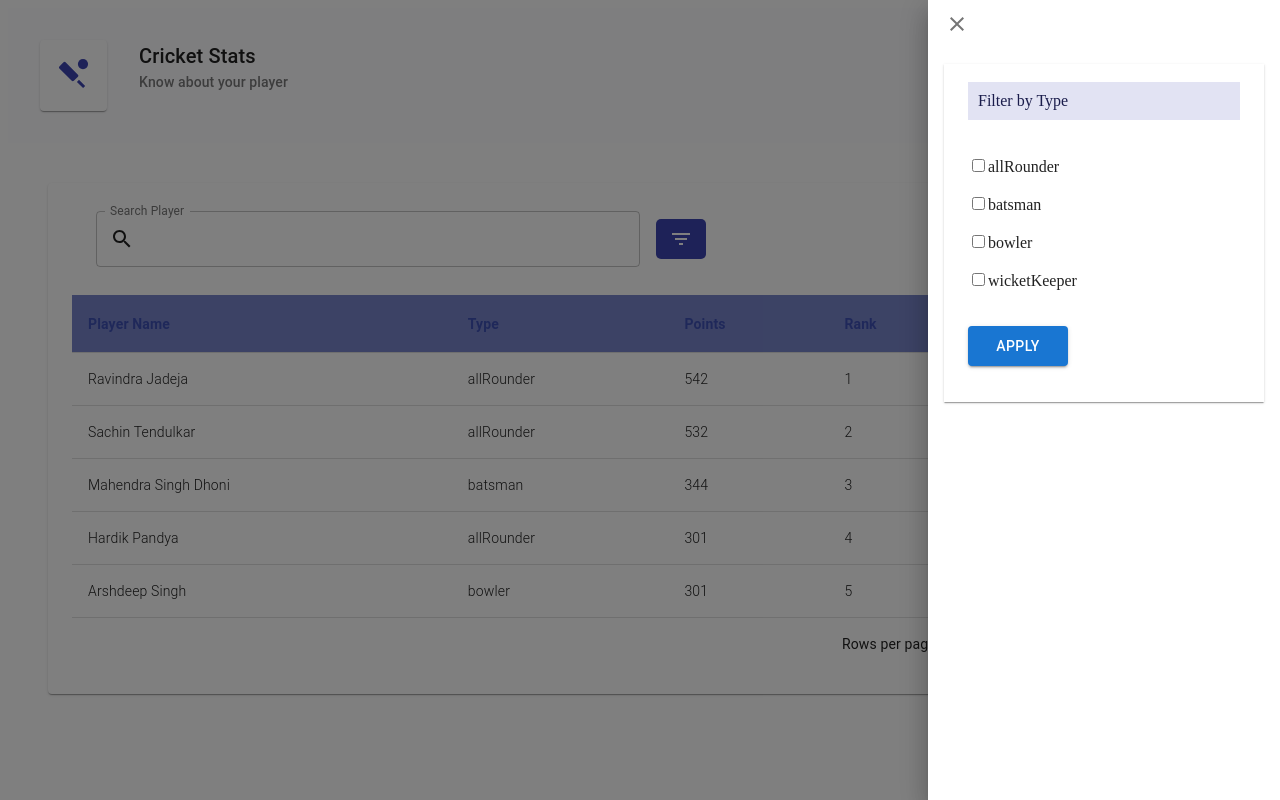
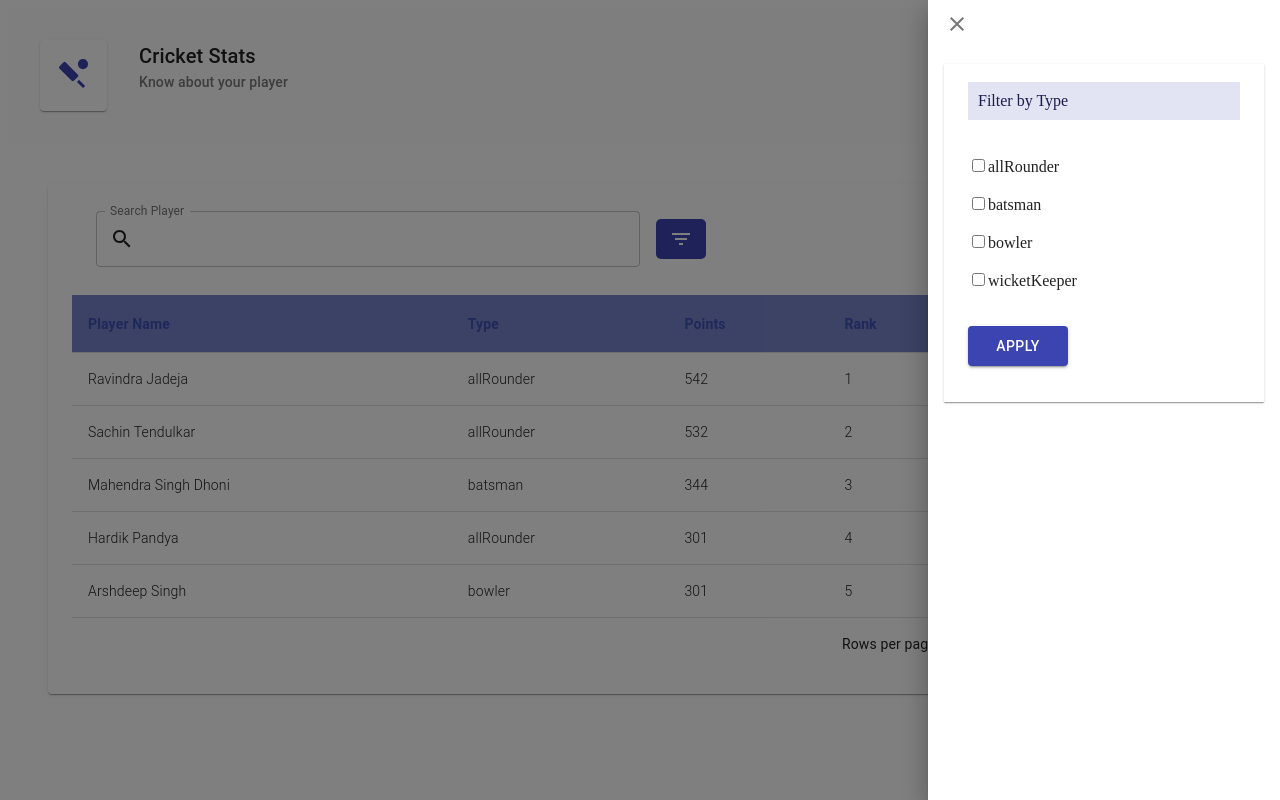
Before and after one commit to PratsKejs09/Cricket_Stats, a React (Create React App) app in the folder my-app/: page / in a window 1280 px wide. Both pictures are taken after a click on the button 681 px from the left and 239 px from the top of the page. Built offline with nearby package versions, Linux system fonts and the light colour scheme.

Commit message:
modified button style and code refactoring

```diff
--- a/my-app/src/components/MUI/controls/FilterDrawer.js
+++ b/my-app/src/components/MUI/controls/FilterDrawer.js
@@ -15,7 +15,7 @@ export const FilterDrawer = (props) => {
 
   // Add/Remove checked item from list
   const handleCheck = (event) => {
-    var updatedList = [...checked];
+    let updatedList = [...checked];
     if (event.target.checked) {
       updatedList = [...checked, event.target.value];
     } else {
@@ -74,7 +74,7 @@ export const FilterDrawer = (props) => {
               </div>
               <br/><br/>
               <div>
-                <Button variant="contained" onClick={onApplyFilter} style={{width:'100px', left:'0rem', height:'40px'}}>
+                <Button variant="contained" onClick={onApplyFilter} style={{width:'100px', left:'0rem', height:'40px', backgroundColor: "#3c44b1"}}>
                     Apply
                 </Button>
               </div>
```
